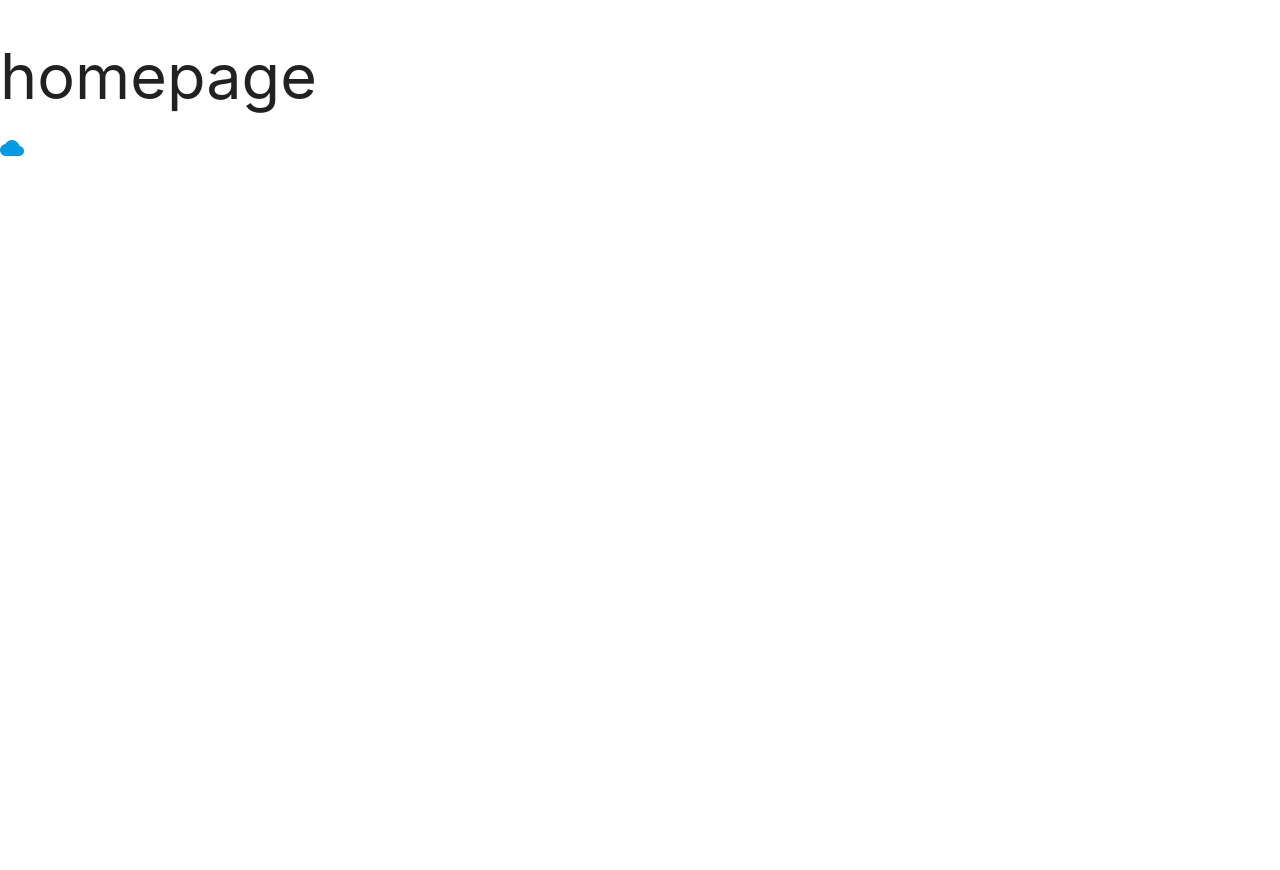
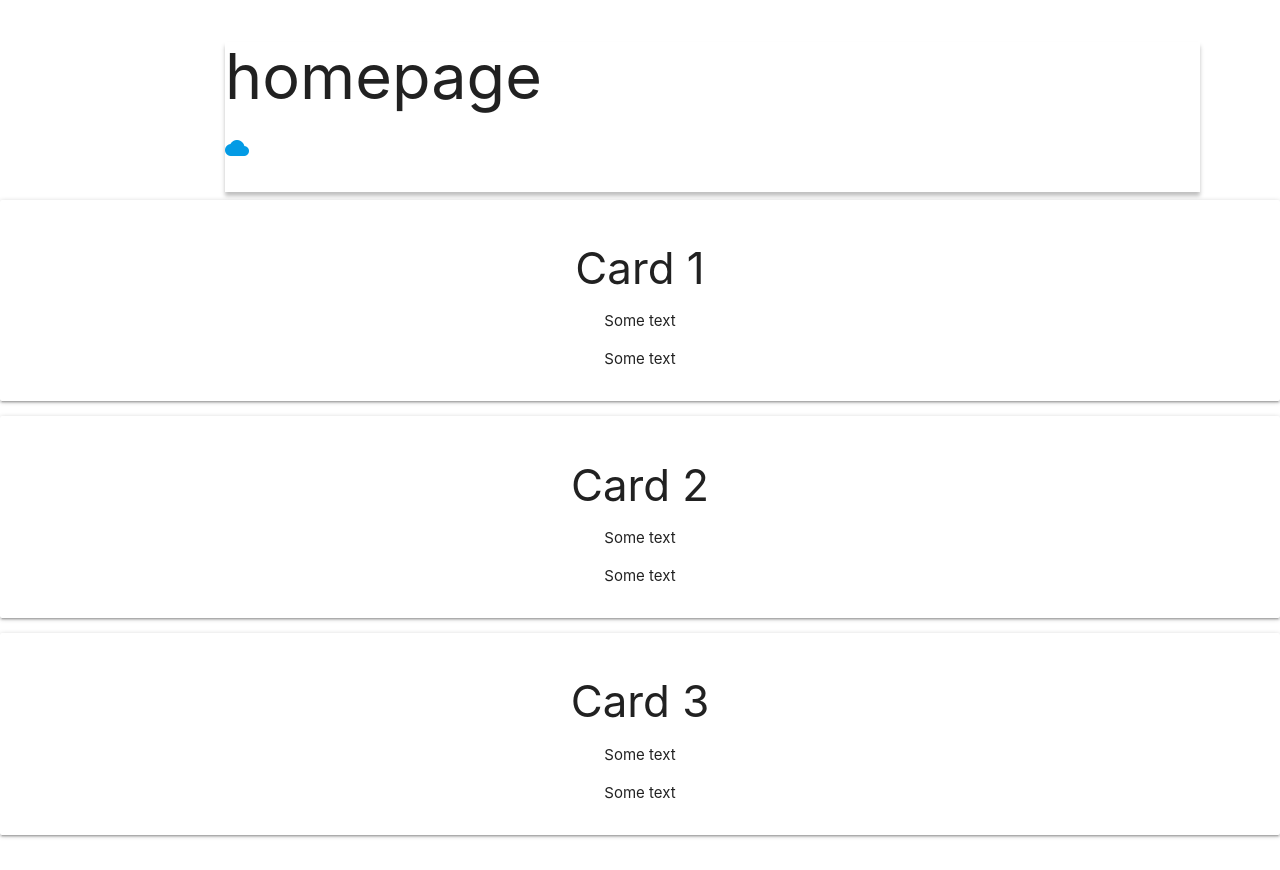
Before and after one commit to danicrosby/LUCID-START, a plain HTML site: page HOMEPAGE/homepage.html in a window 1280 px wide. Before the commit the page ends 800 px from the top, so only its background shows below. Drawn offline with nearby package versions, Linux system fonts and the light colour scheme; files that its build step writes are made by us from their sources; files whose address does not match are found by name.

Commit message:
implemented flex on index and login, addedcards to homepage

```diff
--- a/HOMEPAGE/homepage.css
+++ b/HOMEPAGE/homepage.css
@@ -0,0 +1,30 @@
+header {
+  display: flex;
+  position: center;
+  width: 65em;
+  height: 10em;
+  background: ffffff;
+  box-shadow: 0px 4px 4px rgba(0, 0, 0, 0.25);
+  margin-left: 15em;
+}
+
+.homepage-cloud {
+  display: flex;
+}
+
+.homepage-h1 {
+  display: flex;
+  flex-direction: row wrap;
+}
+
+
+/* RECORDED DREAM HISTORY CARDS */
+
+
+/* Style the counter cards */
+.card {
+  box-shadow: 0 4px 8px 0 rgba(0, 0, 0, 0.2);
+  padding: 16px;
+  text-align: center;
+  background-color: #f1f1f1;
+}
--- a/HOMEPAGE/homepage.html
+++ b/HOMEPAGE/homepage.html
@@ -18,11 +18,44 @@
   <title>homepage</title>
 </head>
 <body>
-  <header>
-    <h1 class="h1-index">homepage</h1>
-    <a href=""><i class="material-icons" id="cloud"> cloud </i></a>
-  </header>
+  <main>
+    <header>
+      <h1 class="homepage-h1">homepage</h1>
+      <a href=""><i class="material-icons" id="homepage-cloud"> cloud </i></a>
+    </header>
 
+    <!-- RECORDED DREAM HISTORY CARDS -->
+    <section>
+
+      <div class="row">
+        <div class="column">
+          <div class="card">
+            <h3>Card 1</h3>
+            <p>Some text</p>
+            <p>Some text</p>
+          </div>
+        </div>
+
+        <div class="column">
+          <div class="card">
+            <h3>Card 2</h3>
+            <p>Some text</p>
+            <p>Some text</p>
+          </div>
+        </div>
+
+        <div class="column">
+          <div class="card">
+            <h3>Card 3</h3>
+            <p>Some text</p>
+            <p>Some text</p>
+          </div>
+        </div>
+      </div>
+  </section>
+
+
+  </main>
 
 </body>
 
--- a/LOGIN/login.css
+++ b/LOGIN/login.css
@@ -1,10 +1,6 @@
-header {
-  position: center;
-  width: 65em;
-  height: 10em;
-  background: ffffff;
-  box-shadow: 0px 4px 4px rgba(0, 0, 0, 0.25);
-  margin-left: 15em;
+.sign-up-container {
+  display: flex;
+  flex-flow: column wrap;
 }
 
 h2 {
--- a/LOGIN/login.html
+++ b/LOGIN/login.html
@@ -17,10 +17,9 @@
   <title>WELCOME TO LUCID</title>
 </head>
 <body>
-  <!-- <header>
-    <h1 class="h1-index">welcome</h1>
-    <a href="LOGIN/login.html"><i class="material-icons" id="cloud"> cloud </i></a>
-  </header> -->
+  <main>
+
+    <div class="sign-up-container">
       <h2>sign up</h2>
 
         <div class="signup-form">
@@ -31,6 +30,8 @@
             <button>create account</button>
         </form>
       </div>
+    </div>
+</main>
 
 
 </body>
```
Also changed, not shown: Styles/main.css (+4 -7 lines), index.html (+1 -1 lines), 1 other file. Lines whose indentation alone changed are shown as unchanged.
